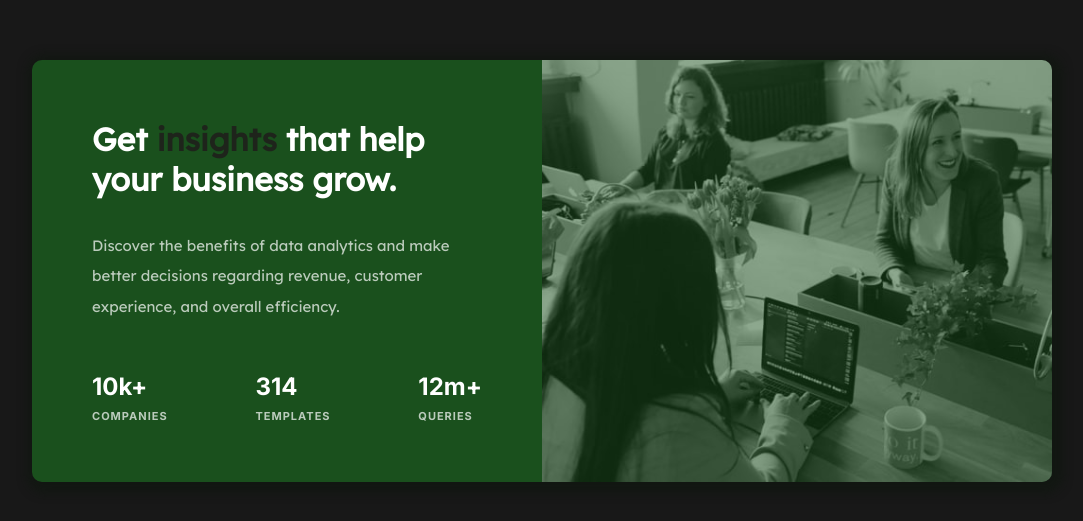
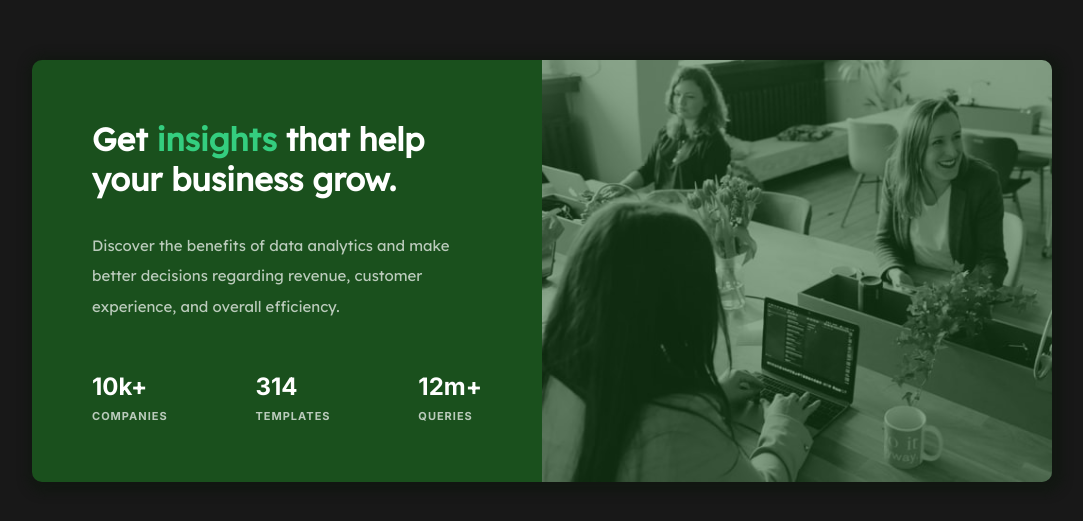
Before and after one commit to TiagoHenrique10/Stats-preview-card-component, a plain HTML site: page Index.html in a window 1280 px wide. Shown: the part 129-650 px from the top of the page, without its empty margins (98-1181 px from the left). Drawn offline with Linux system fonts and the light colour scheme.

Commit message:
atualização

```diff
--- a/style.css
+++ b/style.css
@@ -51,8 +51,9 @@ body {
 h1 {
     width: 100%;
 }
+
 .titulo span {
-    color: rgba(31, 27, 27, 0.836);
+    color: rgb(57 230 146 / 84%);
     font-weight: 900;
 }
 
```
